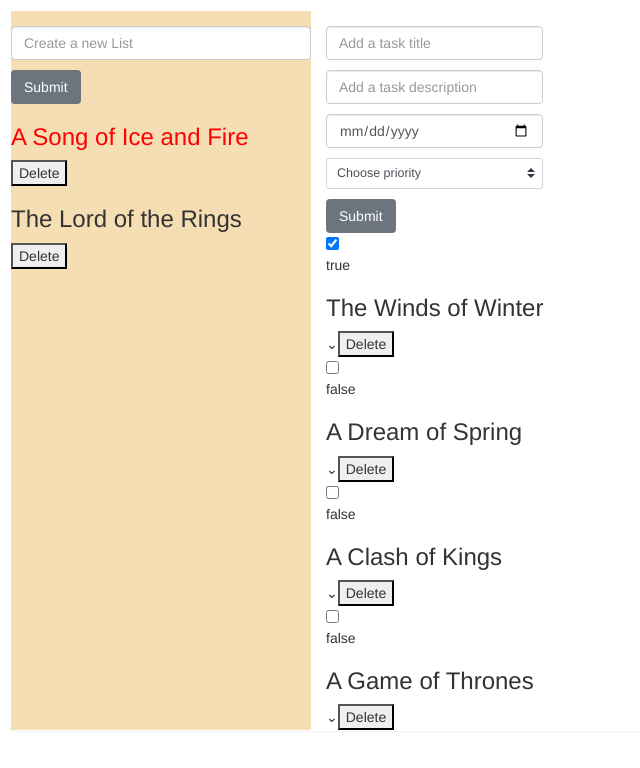
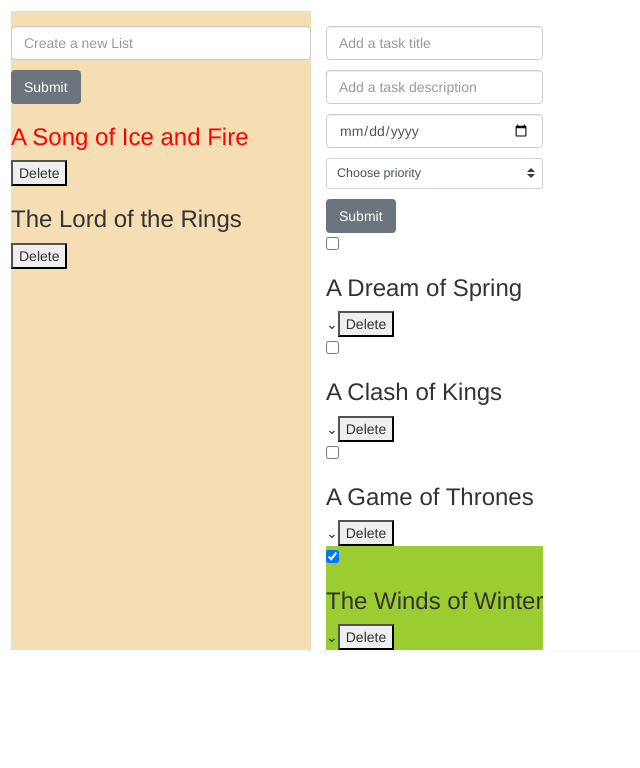
Before and after one commit to abouhid/ToDo_list, a website built with webpack: page dist/index.html in a window 1280 px wide. Shown: the whole page, without its empty margins (0-640 px from the left). Built offline with nearby package versions, Linux system fonts and the light colour scheme.

Commit message:
add done-list feature

```diff
--- a/Objectives.txt
+++ b/Objectives.txt
@@ -22,3 +22,5 @@
 option to edit the item (press naming to edit)
 validations of inputs
 append multiple values at once
+
+method to clean instead of while loop
--- a/src/index.js
+++ b/src/index.js
@@ -1,4 +1,7 @@
-import { toDoList, task } from './tabs/todo'
+import {
+  toDoList,
+  task
+} from './tabs/todo'
 
 const submit = document.getElementById('submit');
 const sidebar_submit = document.getElementById('sidebar-submit');
@@ -7,8 +10,10 @@
 const tasksList = document.querySelector('.tasks-list')
 const projectsListContainer = document.querySelector('.project-names')
 const form = document.getElementById("book-form");
-const sidebar_form = document.getElementById("sidebar-form");
+const sidebarForm = document.getElementById("sidebar-form");
 const projectsList = []
+const doneList = document.querySelector('.done-list');
+
 
 const defaultTasks = () => {
   const dtask1 = task('The Winds of Winter', 'desc1', '2020-12-12', 'high', true);
@@ -31,7 +36,9 @@
   while (tasksList.firstChild) {
     tasksList.removeChild(tasksList.firstChild);
   }
-
+  while (doneList.firstChild) {
+    doneList.removeChild(doneList.firstChild);
+  }
   for (let i = 0; i < obj.list.length; i += 1) {
     const taskContainer = document.createElement('div');
     const title = document.createElement('h3');
@@ -40,22 +47,21 @@
     const date = document.createElement("p");
     const priority = document.createElement("p");
     const showBtn = addShowDetailsBtn(detailsContainer);
-    const deleteTaskBtn = addDeleteTaskBtn(obj,i);
-    const checkbox = addCheckbox(obj,i);
-    const checkboxText = document.createElement('p')
-    checkboxText.textContent = obj.list[i].status;
+    const deleteTaskBtn = addDeleteTaskBtn(obj, i);
+    const checkbox = addCheckbox(obj, i);
 
-
+    const addContent= (() => {
       title.textContent = obj.list[i].title;
       desc.textContent = obj.list[i].desc;
       date.textContent = obj.list[i].dueDate;
       priority.textContent = obj.list[i].priority;
+    })()
 
+    const appendElements = (() => {
 
       detailsContainer.style.display = "none";
 
       taskContainer.appendChild(checkbox);
-    taskContainer.appendChild(checkboxText);
       taskContainer.appendChild(title);
       taskContainer.appendChild(showBtn);
       taskContainer.appendChild(deleteTaskBtn);
@@ -63,8 +69,18 @@
       detailsContainer.appendChild(priority);
       detailsContainer.appendChild(date);
       taskContainer.appendChild(detailsContainer);
+      appendDone(obj,i,taskContainer,doneList,tasksList)
+    })()
+  }
+}
+
+const appendDone =(obj,i,taskContainer,doneList,tasksList) => {
+  if (obj.list[i].status){
+    doneList.appendChild(taskContainer);
+  } else {
     tasksList.appendChild(taskContainer);
   }
+
 }
 
 const addNewTask = (obj) => {
@@ -91,7 +107,7 @@
   return chevron;
 }
 
-const addDeleteTaskBtn = (obj,i) => {
+const addDeleteTaskBtn = (obj, i) => {
   const deleteBtn = document.createElement('button');
 
   deleteBtn.textContent = 'Delete';
@@ -107,7 +123,7 @@
 
 }
 
-const addCheckbox = (obj,i) => {
+const addCheckbox = (obj, i) => {
   const checkbox = document.createElement('input');
   checkbox.type = 'checkbox';
   checkbox.checked = obj.list[i].status;
@@ -138,7 +154,7 @@
   for (let i = 0; i < projectsList.length; i += 1) {
 
     const title = document.createElement('h3');
-    const deleteTaskBtn = addDeleteListBtn(projectsList,i);
+    const deleteTaskBtn = addDeleteListBtn(projectsList, i);
 
     title.textContent = projectsList[i].title;
     projectsListContainer.appendChild(title);
@@ -146,7 +162,7 @@
 
 
 
-    if (projectsList[0] && i===0) {
+    if (projectsList[0] && i === 0) {
       title.classList.add('active')
     };
 
@@ -159,7 +175,7 @@
   }
 }
 
-const addDeleteListBtn = (projectsList,i) => {
+const addDeleteListBtn = (projectsList, i) => {
   const deleteBtn = document.createElement('button');
 
   deleteBtn.textContent = 'Delete';
@@ -180,7 +196,7 @@
 const addNewList = (obj) => {
   const newListInput = document.getElementById("sidebar-input").value;
   const newList = toDoList(newListInput);
-  sidebar_form.reset();
+  sidebarForm.reset();
   obj.unshift(newList);
 };
 
--- a/src/styles/style.css
+++ b/src/styles/style.css
@@ -20,3 +20,7 @@
 .active {
     color: red;
 }
+
+.done-list {
+    background-color: yellowgreen;
+}
```
Also changed, not shown: dist/index.html, dist/main.js. Lines whose indentation alone changed are shown as unchanged.
